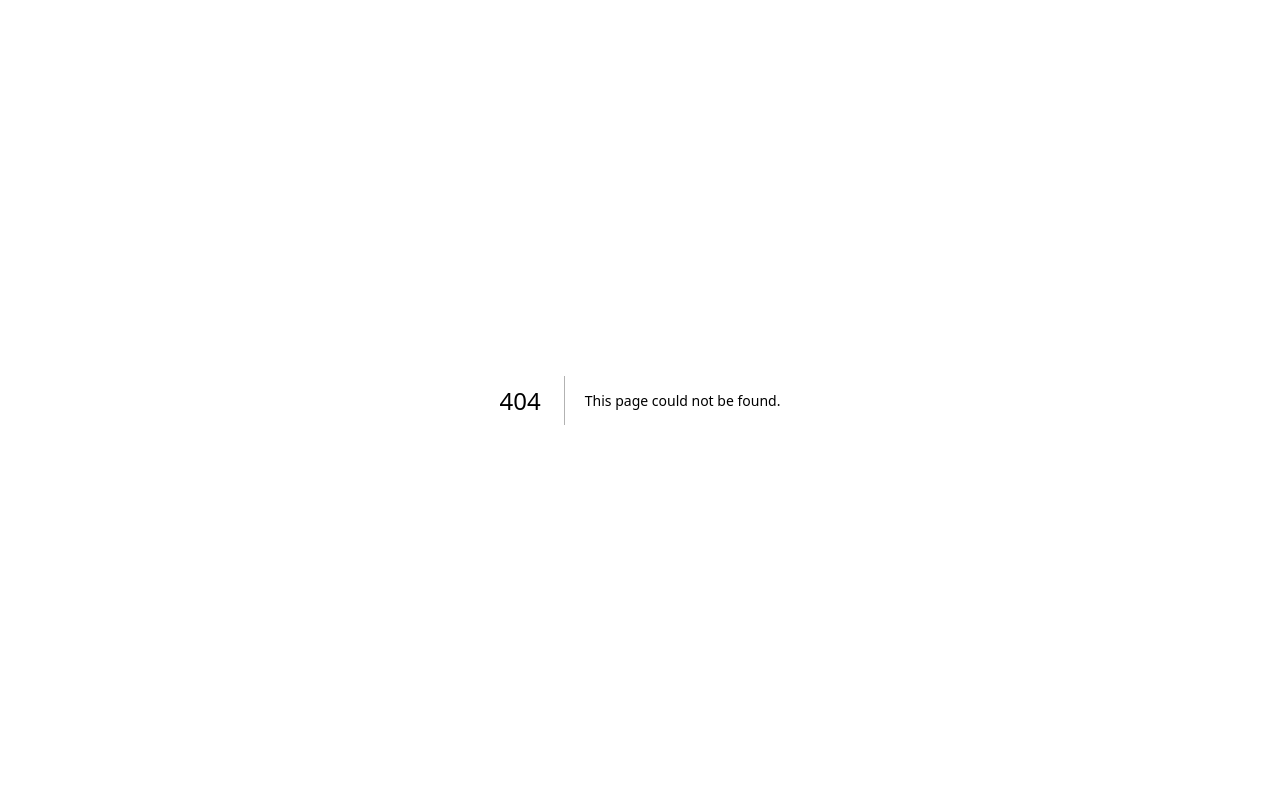
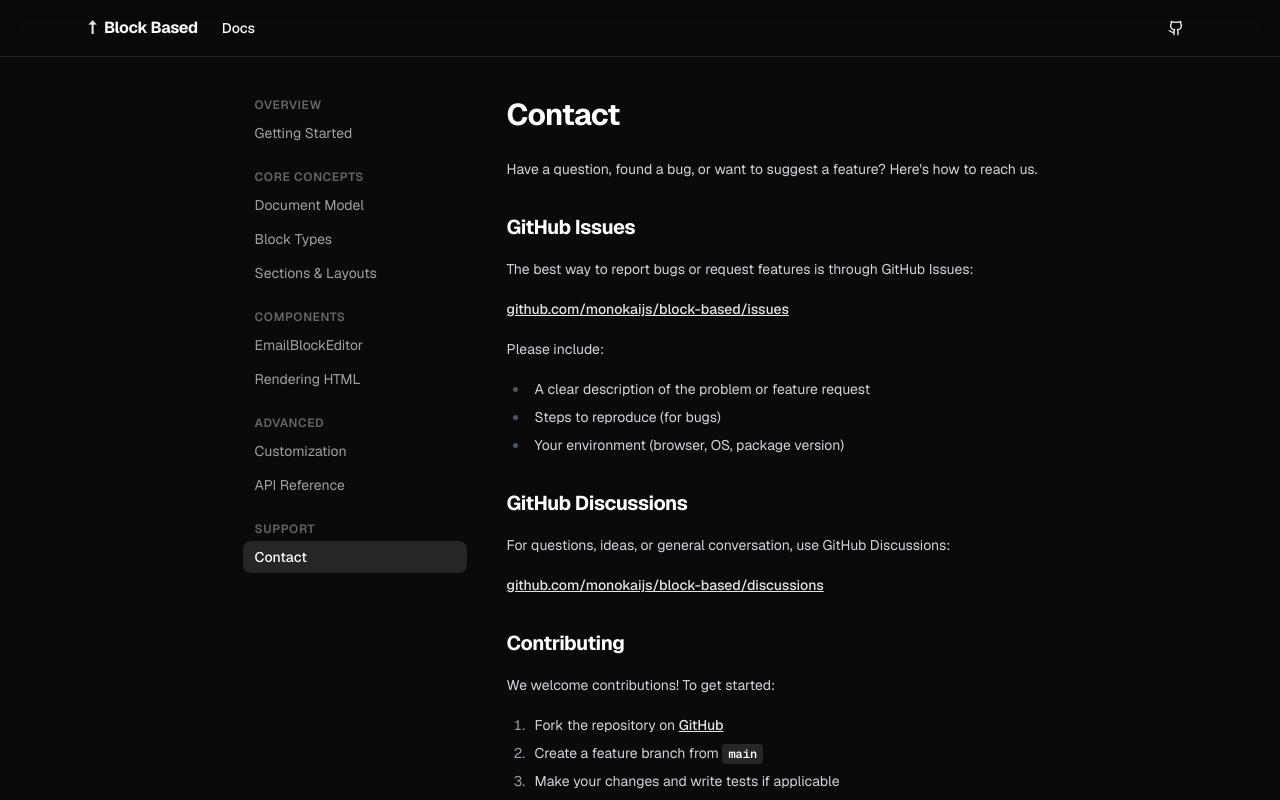
Before and after one commit to monokaijs/block-based, a Next.js app in the folder apps/landing/: page /docs/contact in a window 1280 px wide. Before the commit this address had no page. Shown: the top 800 px of the page. Built offline with nearby package versions, Linux system fonts and the light colour scheme.

Commit message:
docs: categorize sidebar navigation and add contact page

```diff
--- /dev/null
+++ b/apps/landing/src/app/docs/contact/page.mdx
@@ -0,0 +1,38 @@
+# Contact
+
+Have a question, found a bug, or want to suggest a feature? Here's how to reach us.
+
+## GitHub Issues
+
+The best way to report bugs or request features is through GitHub Issues:
+
+<a href="https://github.com/monokaijs/block-based/issues" target="_blank" rel="noreferrer">
+  github.com/monokaijs/block-based/issues
+</a>
+
+Please include:
+
+- A clear description of the problem or feature request
+- Steps to reproduce (for bugs)
+- Your environment (browser, OS, package version)
+
+## GitHub Discussions
+
+For questions, ideas, or general conversation, use GitHub Discussions:
+
+<a href="https://github.com/monokaijs/block-based/discussions" target="_blank" rel="noreferrer">
+  github.com/monokaijs/block-based/discussions
+</a>
+
+## Contributing
+
+We welcome contributions! To get started:
+
+1. Fork the repository on [GitHub](https://github.com/monokaijs/block-based)
+2. Create a feature branch from `main`
+3. Make your changes and write tests if applicable
+4. Open a pull request with a clear description
+
+## License
+
+Block Based is released under the [MIT License](https://github.com/monokaijs/block-based/blob/main/LICENSE).
--- a/apps/landing/src/app/docs/layout.tsx
+++ b/apps/landing/src/app/docs/layout.tsx
@@ -5,15 +5,44 @@
 import { cn } from "@/lib/utils";
 import { Navbar } from "@/components/navbar";
 
-const SIDEBAR = [
+type SidebarItem = { title: string; href: string };
+type SidebarCategory = { label: string; items: SidebarItem[] };
+
+const SIDEBAR: SidebarCategory[] = [
+  {
+    label: "Overview",
+    items: [
       { title: "Getting Started", href: "/docs" },
-  { title: "EmailBlockEditor", href: "/docs/editor" },
-  { title: "Rendering HTML", href: "/docs/rendering" },
+    ],
+  },
+  {
+    label: "Core Concepts",
+    items: [
       { title: "Document Model", href: "/docs/document-model" },
       { title: "Block Types", href: "/docs/blocks" },
       { title: "Sections & Layouts", href: "/docs/sections" },
+    ],
+  },
+  {
+    label: "Components",
+    items: [
+      { title: "EmailBlockEditor", href: "/docs/editor" },
+      { title: "Rendering HTML", href: "/docs/rendering" },
+    ],
+  },
+  {
+    label: "Advanced",
+    items: [
       { title: "Customization", href: "/docs/customization" },
       { title: "API Reference", href: "/docs/api" },
+    ],
+  },
+  {
+    label: "Support",
+    items: [
+      { title: "Contact", href: "/docs/contact" },
+    ],
+  },
 ];
 
 export default function DocsLayout({ children }: { children: React.ReactNode }) {
@@ -46,8 +75,14 @@
 
   return (
     <aside className="hidden md:block w-56 shrink-0">
-      <nav className="sticky top-20 flex flex-col gap-1 text-sm">
-        {SIDEBAR.map((item) => (
+      <nav className="sticky top-20 flex flex-col gap-5 text-sm">
+        {SIDEBAR.map((category) => (
+          <div key={category.label}>
+            <div className="px-3 mb-1 text-xs font-semibold uppercase tracking-wider text-muted-foreground/60">
+              {category.label}
+            </div>
+            <div className="flex flex-col gap-0.5">
+              {category.items.map((item) => (
                 <Link
                   key={item.href}
                   href={item.href}
@@ -61,6 +96,9 @@
                   {item.title}
                 </Link>
               ))}
+            </div>
+          </div>
+        ))}
       </nav>
     </aside>
   );
```
Lines whose indentation alone changed are shown as unchanged.
